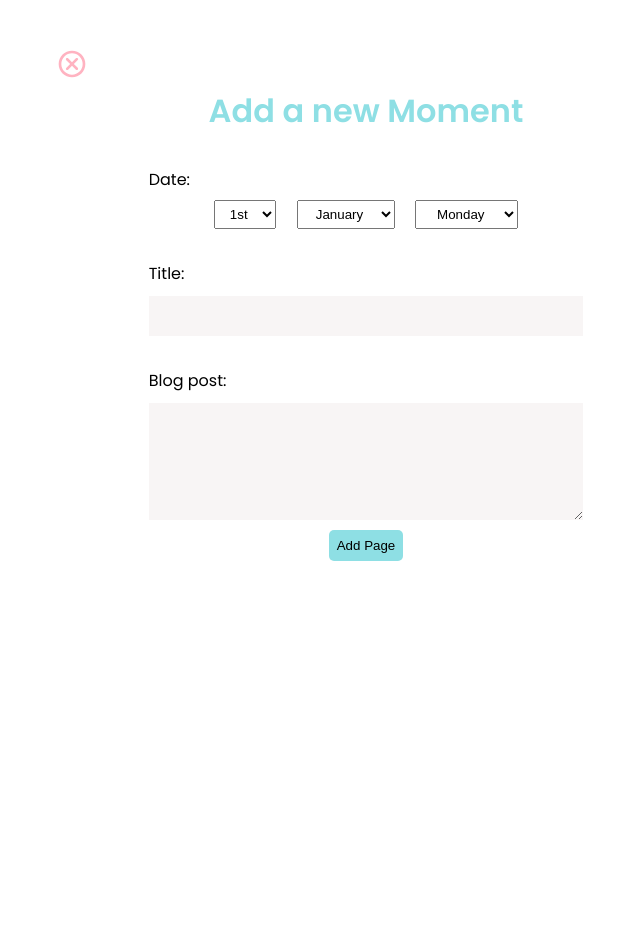
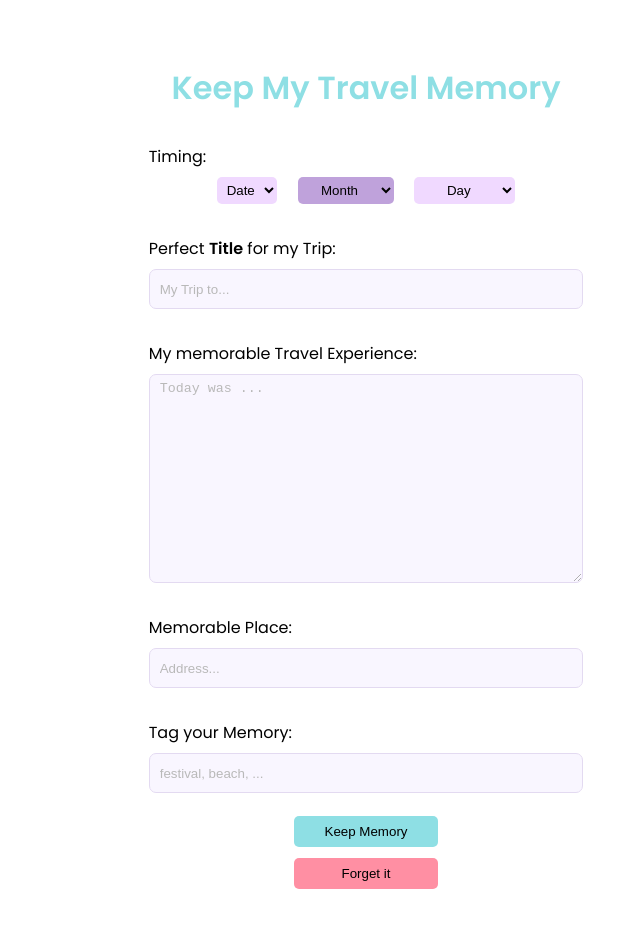
Before and after one commit to Sanae-G/CapstoneProject, a React (Create React App) app in the folder client/: page /create in a window 1280 px wide. Shown: the top 928 px of the page, without its empty margins (274-914 px from the left). Before the commit the page ends 800 px from the top, so only its background shows below. Built offline with nearby package versions, Linux system fonts and the light colour scheme.

Commit message:
add styling to createPage

```diff
--- a/client/src/components/Date.js
+++ b/client/src/components/Date.js
@@ -1,3 +1,5 @@
+import styled from 'styled-components';
+
 function Date({date, setDate}) {
     const dates = [
         '1st', '2nd', '3rd', '4th', '5th', '6th', '7th', '8th',
@@ -8,15 +10,22 @@ function Date({date, setDate}) {
 
     return (
     <>
-    <select value={date}
+    <SelectStyle value={date}
     required
     onChange={(e) => setDate(e.target.value)}>
+        <option value='' disabled selected hidden>Date</option>
         {dates.map((date) => (
             <option value={date}>{date}</option>
         ))}
-    </select>
+    </SelectStyle>
     </>
     )
 }
 
 export default Date;
+
+const SelectStyle = styled.select`
+    background-color: #F0D9FF;
+    border-radius: 5px;
+    border: none;
+`;
--- a/client/src/components/Days.js
+++ b/client/src/components/Days.js
@@ -1,3 +1,5 @@
+import styled from 'styled-components';
+
 function Days({day, setDay}) {
 
     const days = [
@@ -6,16 +8,23 @@ function Days({day, setDay}) {
 
     return (
     <>
-    <select value={day}
+    <SelectStyle value={day}
     required
     onChange={(e) => setDay(e.target.value)}>
+        <option value='' disabled selected hidden>Day</option>
 
      {days.map((_day) => (
             <option value={_day}>{_day}</option>
         ))}
-    </select>
+    </SelectStyle>
     </>
     )
 }
 
 export default Days;
+
+const SelectStyle = styled.select`
+    background-color: #F0D9FF;
+    border-radius: 5px;
+    border: none;
+`;
--- a/client/src/components/Months.js
+++ b/client/src/components/Months.js
@@ -1,3 +1,5 @@
+import styled from 'styled-components';
+
 function Months({month, setMonth}) {
     const months = [
         'January', 'February', 'March', 'April', 'May', 'June', 'July', 'August',
@@ -6,15 +8,22 @@ function Months({month, setMonth}) {
 
     return (
     <>
-    <select value={month}
+    <SelectStyle value={month}
     required
     onChange={(e) => setMonth(e.target.value)}>
+        <option value='' disabled selected hidden>Month</option>
    {months.map((_month) => (
             <option value={_month}>{_month}</option>
         ))}
-    </select>
+    </SelectStyle>
     </>
     )
 }
 
 export default Months;
+
+const SelectStyle = styled.select`
+    background-color: #BFA2DB;
+    border-radius: 5px;
+    border: none;
+`;
--- a/client/src/components/pages/CreatePage.js
+++ b/client/src/components/pages/CreatePage.js
@@ -4,7 +4,6 @@ import styled from 'styled-components';
 import Days from '../Days';
 import Months from '../Months';
 import Date from '../Date';
-import CancelIcon from '../../icons/cancel';
 
 // id: 1,
 //       date: '2. April',
@@ -23,10 +22,11 @@ function CreatePage() {
   const [day, setDay] = useState('');
   const [month, setMonth] = useState('');
   const [date, setDate] = useState('');
+  const [address, setAddress] = useState('');
 
   function handleSubmit(e) {
     e.preventDefault();
-    const post = { day, title, text };
+    const post = { day, title, text, date, month };
 
     fetch(url, {
       method: 'POST',
@@ -34,6 +34,7 @@ function CreatePage() {
       body: JSON.stringify(post),
     }).then(() => {
       console.log('add new post');
+      console.log(post)
     });
     handleClick();
   }
@@ -44,32 +45,44 @@ function CreatePage() {
 
   return (
  <Container>
-     <div onClick={handleClick}>
-     <CancelIcon/>
-     </div>
       <CreateForm>
-        <h1>Add a new Moment</h1>
+        <h1>Keep My Travel Memory</h1>
         <form onSubmit={handleSubmit}>
-          <label>Date:</label>
+          <label>Timing:</label>
           <DateBox>
             <Date date={date} setDate={setDate} />
-            <Months day={month} setDay={setMonth} />
-            <Days month={day} setMonth={setDay} />
+            <Months month={month} setMonth={setMonth} />
+            <Days day={day} setDay={setDay} />
           </DateBox>
-          <label>Title:</label>
+          <label>Perfect <strong>Title</strong> for my Trip:</label>
           <input
+            placeholder='My Trip to...'
             type="text"
             required
             value={title}
             onChange={e => setTitle(e.target.value)}
           ></input>
-          <label>Blog post:</label>
-          <textarea rows='7' required value={text} onChange={e => setText(e.target.value)}></textarea>
-          <button>Add Page</button>
+          <label>My memorable Travel Experience:</label>
+          <textarea placeholder='Today was ...' rows='13' required value={text} onChange={e => setText(e.target.value)}></textarea>
+          <label>Memorable Place:</label>
+          <input
+            placeholder='Address...'
+            type="text"
+            value={address}
+            onChange={e => setAddress(e.target.value)}
+          ></input>
+           <label>Tag your Memory:</label>
+          <input
+          placeholder='festival, beach, ...'
+            type="text"
+            value={address}
+            onChange={e => setAddress(e.target.value)}
+          ></input>
+          <button>Keep Memory</button>
         </form>
       </CreateForm>
+      <CancelButton onClick={handleClick}>Forget it</CancelButton>
     </Container>
-
   );
 }
 
@@ -99,21 +112,21 @@ const CreateForm = styled.div`
   input,
   textarea {
     width: 100%;
-    margin: 10px 0;
+    margin: 7px 0;
     padding: 6px 10px;
     border: none;
     box-sizing: border-box;
     display: block;
-    background-color: #f8f5f5;
+    background-color: #F4EEFF;
+    opacity: 50%;
+    border: 1px solid #C9B6E4;
+    border-radius: 7px;
   }
 
   input{
       height: 2.5rem;
   }
 
-  textarea{
-      height:
-  }
 
   select {
     text-align: center;
@@ -121,6 +134,8 @@ const CreateForm = styled.div`
   }
 
   button {
+    margin-top: 1rem;
+    width: 9rem;
     background-color: #8edfe4;
     color: #000;
     border: 0;
@@ -137,8 +152,9 @@ const DateBox = styled.div`
 `;
 
 const Container = styled.div`
-margin: 3rem 7% 0;
+margin: 2rem 7% 0;
 margin-bottom: 4rem;
+padding-top: 2rem;
 
 @media only screen and (min-width: 768px) {
     padding-left: 6.25rem;
@@ -152,3 +168,18 @@ margin-bottom: 4rem;
 
 }
 `;
+
+
+const CancelButton = styled.button`
+    width: 9rem;
+    background-color: #ff8fa3;
+    color: #000;
+    border: 0;
+    padding: 8px;
+    border-radius: 5px;
+    cursor: pointer;
+    margin-left: auto;
+    margin-right: auto;
+    display: block;
+    margin-top: 0.7rem;
+`;
```
Also changed, not shown: 1 other file (tests, documents, lock files or other folders).
